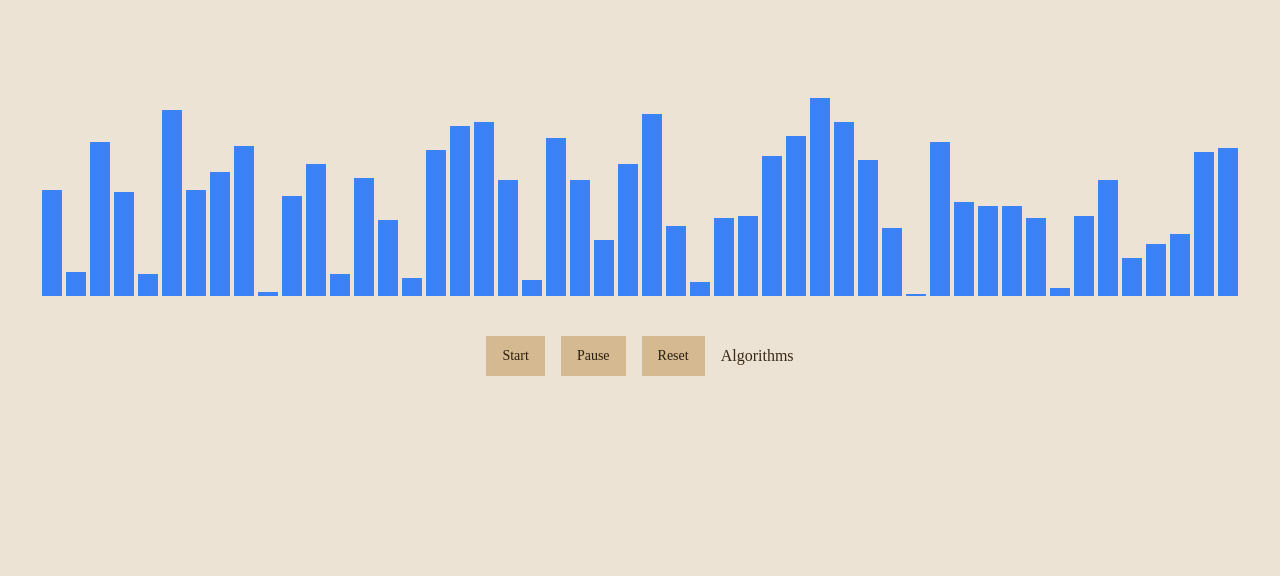
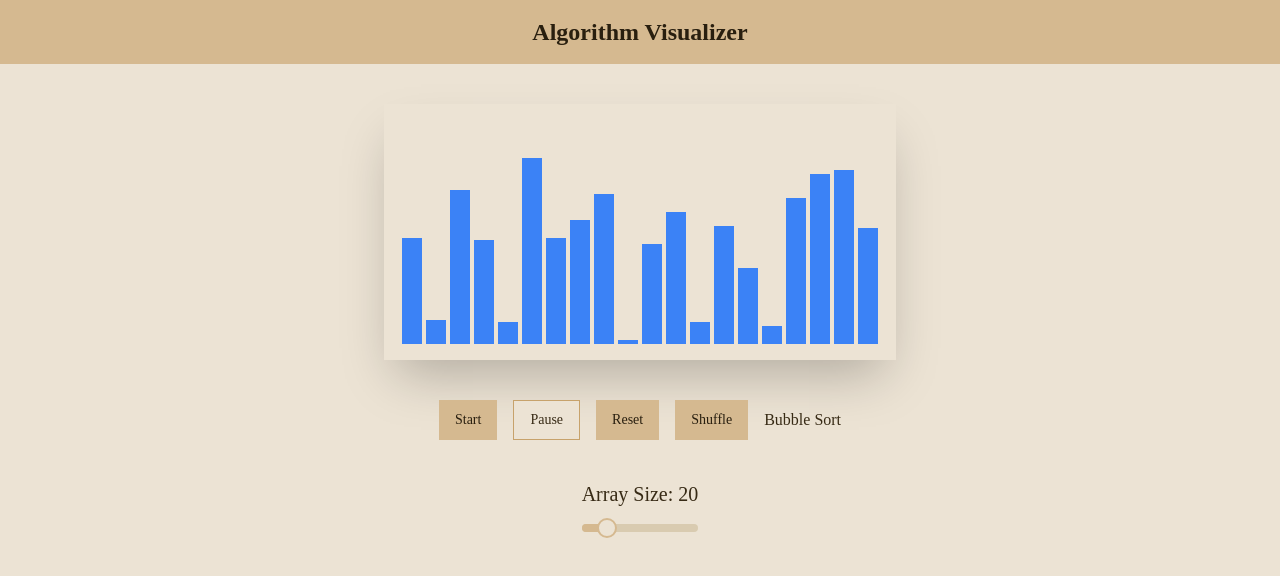
Before and after one commit to Quinta0/valgo, a Next.js app: page / in a window 1280 px wide. Shown: the top 576 px of the page. Built offline with nearby package versions, Linux system fonts and the light colour scheme.

Commit message:
not too bad

```diff
--- a/app/page.tsx
+++ b/app/page.tsx
@@ -3,19 +3,26 @@
 import { useState, useEffect } from "react"
 import { Button } from "@/components/ui/button"
 import { DropdownMenu, DropdownMenuTrigger, DropdownMenuContent, DropdownMenuRadioGroup, DropdownMenuRadioItem } from "@/components/ui/dropdown-menu"
+import { Slider } from "@/components/ui/slider"
 
 export default function Component() {
   const [array, setArray] = useState<number[]>([])
   const [isRunning, setIsRunning] = useState(false)
   const [currentAlgorithm, setCurrentAlgorithm] = useState("bubble")
+  const [arraySize, setArraySize] = useState(20)
 
   useEffect(() => {
-    generateRandomArray()
-  }, [])
+    generateRandomArray(arraySize)
+  }, [arraySize])
 
-  const generateRandomArray = () => {
-    const newArray = Array.from({ length: 50 }, () => Math.floor(Math.random() * 100))
+  const generateRandomArray = (size: number) => {
+    const newArray = Array.from({ length: size }, () => Math.floor(Math.random() * 100))
     setArray(newArray)
+  }
+
+  const shuffleArray = () => {
+    const shuffledArray = [...array].sort(() => Math.random() - 0.5)
+    setArray(shuffledArray)
   }
 
   const startAnimation = () => {
@@ -41,7 +48,7 @@ export default function Component() {
 
   const resetAnimation = () => {
     setIsRunning(false)
-    generateRandomArray()
+    generateRandomArray(arraySize)
   }
 
   const bubbleSort = async () => {
@@ -127,22 +134,28 @@ export default function Component() {
   }
 
   return (
-      <div className="flex flex-col items-center">
-        <div className="flex items-end justify-center w-full h-64 mt-10">
+      <div className="flex flex-col items-center h-screen">
+        <header className="bg-primary text-primary-foreground py-4 px-6  w-full">
+          <h1 className="text-2xl font-bold text-center">Algorithm Visualizer</h1>
+        </header>
+        <div className="flex items-end justify-center min-w-max h-64 mt-10 shadow-2xl p-4">
           {array.map((value, index) => (
               <div
                   key={index}
-                  className={`mx-0.5 bg-blue-500 ${isRunning ? 'bg-red-500' : 'bg-blue-500'}`}
-                  style={{ height: `${value * 2}px`, width: '20px' }}
+                  className={`mx-0.5 ${isRunning ? 'bg-red-500' : 'bg-blue-500'}`}
+                  style={{height: `${value * 2}px`, width: '20px'}}
               ></div>
           ))}
         </div>
         <div className="flex mt-10 space-x-4">
           <Button onClick={startAnimation}>Start</Button>
-          <Button onClick={pauseAnimation}>Pause</Button>
+          <Button onClick={pauseAnimation} variant="outline" a>Pause</Button>
           <Button onClick={resetAnimation}>Reset</Button>
+          <Button onClick={shuffleArray}>Shuffle</Button>
           <DropdownMenu>
-            <DropdownMenuTrigger>Algorithms</DropdownMenuTrigger>
+            <DropdownMenuTrigger>
+              {currentAlgorithm.charAt(0).toUpperCase() + currentAlgorithm.slice(1)} Sort
+            </DropdownMenuTrigger>
             <DropdownMenuContent>
               <DropdownMenuRadioGroup
                   value={currentAlgorithm}
@@ -154,6 +167,15 @@ export default function Component() {
               </DropdownMenuRadioGroup>
             </DropdownMenuContent>
           </DropdownMenu>
+        </div>
+        <div className="flex flex-col items-center mt-10 space-y-4">
+          <label className="text-xl">Array Size: {arraySize}</label>
+          <Slider
+              value={[arraySize]}
+              onValueChange={(value) => setArraySize(value[0])}
+              min={5}
+              max={100}
+          />
         </div>
       </div>
   )
```
